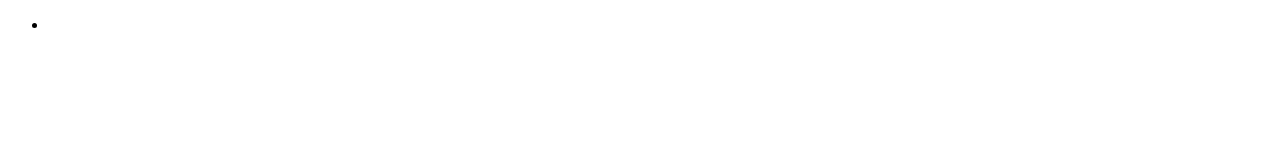
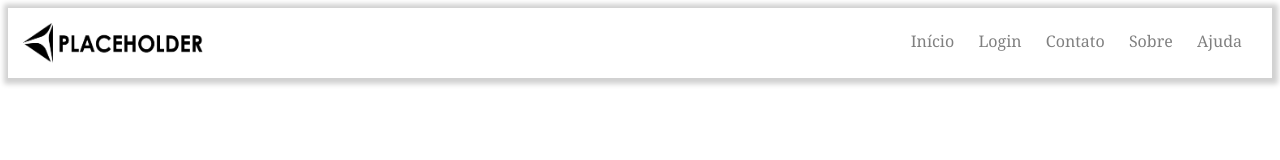
Before and after one commit to marcelovieiradesousa/Marcelo-Vieira-31914220-Pratica1, a plain HTML site: page header1.html in a window 1280 px wide. Drawn offline with Linux system fonts and the light colour scheme.

Commit message:
Header html e css concluídos

```diff
--- a/css/header1.css
+++ b/css/header1.css
@@ -0,0 +1,39 @@
+body{
+    display: flex;
+    box-sizing: border-box;
+}
+header{
+    font-family: Georgia, 'Times New Roman', Times, serif;
+    width: 100%;
+    height: 17vh;
+}
+.barra{
+    position: relative;
+    background-color:white;
+    justify-content: space-between;
+    box-shadow: 1px 1px 5px 5px #d1d1d1;
+    display: flex;
+    padding: 15px;
+}
+img{
+    width: 180px;
+    height: 40px;
+}
+.barra ul{
+    padding: 5px;
+    margin: 0px;
+
+    display: inline-block;
+}
+.barra ul li{
+    display: inline-block;
+    text-align: left;
+
+    list-style-type: none;
+    padding: 2px 10px;
+}
+.barra ul li a{
+    padding: auto;
+    text-decoration: none;
+    color: #808080;
+}
--- a/header1.html
+++ b/header1.html
@@ -4,13 +4,19 @@
     <meta charset="UTF-8">
     <meta name="viewport" content="width=device-width, initial-scale=1.0">
     <meta http-equiv="X-UA-Compatible" content="ie=edge">
-    <title>Document</title>
+    <link rel="stylesheet" href="css/header1.css">
+    <title>Header</title>
 </head>
 <body>
     <header>
-        <nav>
+        <nav class="barra">
+            <img class="img" src="img/placeholder.png" alt="">
             <ul>
-                <li><a href=""></a></li>
+                <li><a href="#">Início</a></li>
+                <li><a href="#">Login</a></li>
+                <li><a href="#">Contato</a></li>
+                <li><a href="#">Sobre</a></li>
+                <li><a href="#">Ajuda</a></li>
             </ul>
         </nav>
     </header>
```
